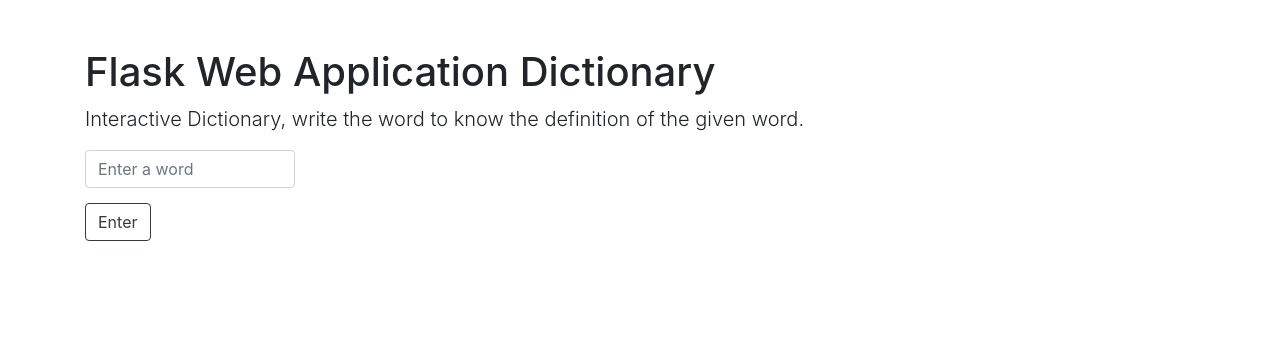
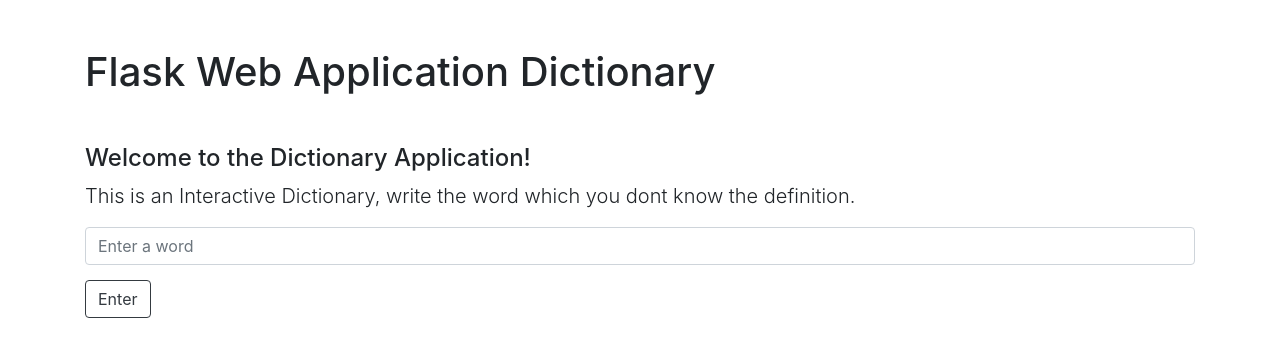
Before and after one commit to tskxz/WebDictionary, a Flask app: page / in a window 1280 px wide. Shown: the top 357 px of the page. Run offline with Flask 2, Linux system fonts and the light colour scheme; parts of the project's set-up code (start-up, migrations or seed data) failed here and were passed over; some libraries are stand-ins or nearby versions.

Commit message:
have more friendly input

```diff
--- a/app.py
+++ b/app.py
@@ -6,6 +6,7 @@
 from flask import render_template
 from flask import request
 from difflib import get_close_matches
+from flask import Markup
 
 # Loads the json file
 data = json.load(open('data.json'))
@@ -40,21 +41,23 @@
 			for message in messages:
 				return render_template('home.html', word=word, message=message)
 		else:
-			message = "The word doesn't exists. Please double check it."
+			message = Markup("The word doesn't exists. Please double check it.")
 			return render_template('home.html', word=word, message=message)
 
 	else:
 		if type(messages) == type(None):
 			if len(get_close_matches(word, data.keys())) > 0:
-				word = get_close_matches(word, data.keys())[0]
-				message = f"Do you mean {word} instead?"
-				return render_template('home.html', word=word, message=message)
+				word1 = get_close_matches(word, data.keys())[0]
+				message = f'Do you mean <b>{word1}</b> instead of <i>"{word}"</i>?'
+				return render_template('home.html', word1=word1, message=message)
 			else:
 				message = "The word doesn't exists. Please double check it."
 				return render_template('home.html', word=word, message=message)
 		else:
 			message = "The word doesn't exists. Please double check it."
 			return render_template('home.html', word=word, message=message)
+	message = "Thanks for using this application!"
+	return render_template('home.html', word = word, message = message)
 
 if __name__ == '__main__':
 	app.run(host='localhost', debug=True)
--- a/templates/home.html
+++ b/templates/home.html
@@ -11,19 +11,22 @@
 <body>
 	<main role="main" class="container">
 		<h1 class="mt-5">Flask Web Application Dictionary</h1>
-		<p class="lead"> Interactive Dictionary, write the word to know the definition of the given word.
+		<h4 class="mt-5">Welcome to the Dictionary Application!</h4>
+		<p class="lead"> This is an Interactive Dictionary, write the word which you dont know the definition.
 
-			<div id="dictionary" style="padding-right: 900px;">
+			<div id="dictionary">
 				<form method="POST" action='/dictionary/'>
 				<input class="form-control" type="text" name='word' placeholder="Enter a word">
 			</div>
 			<button type="submit" class="btn btn-outline-dark" style="margin-top: 15px;" value="enter" name="enter">Enter</button>
 		</form>
-		<p class="h1" style="margin-top: 10px;">{{word}}</p>
+		<p class="h1" style="margin-top: 10px;">{{word|capitalize}}</p>
 		<blockquote class="blockquote">
-			<p class="mb-0">{{message}}</p>
+			<p class="mb-0">{{message|safe}}</p>
+
 			{% for msgs in messages%}
-			<p class="mb-0">{{msgs}}</p>
+
+			<p class="mb-0">• {{msgs}}</p>
 			{% endfor %}
 		</blockquote>
 	</main>
```
